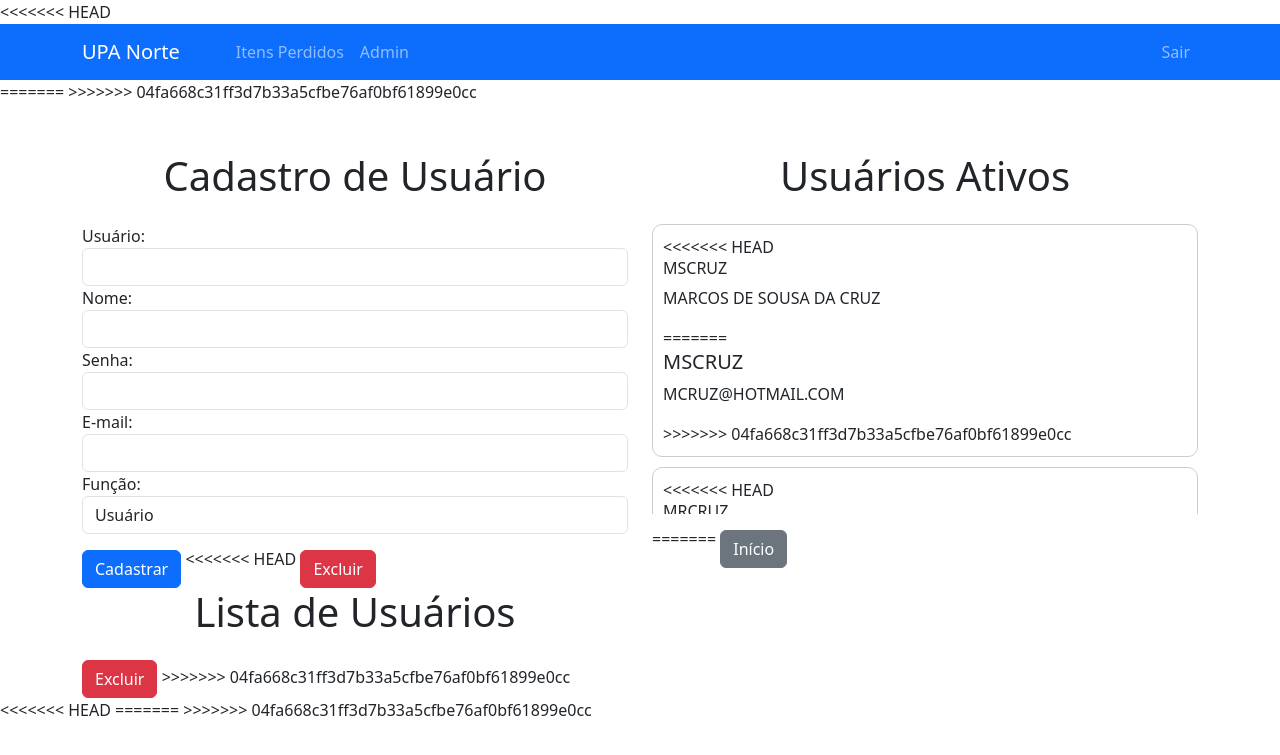
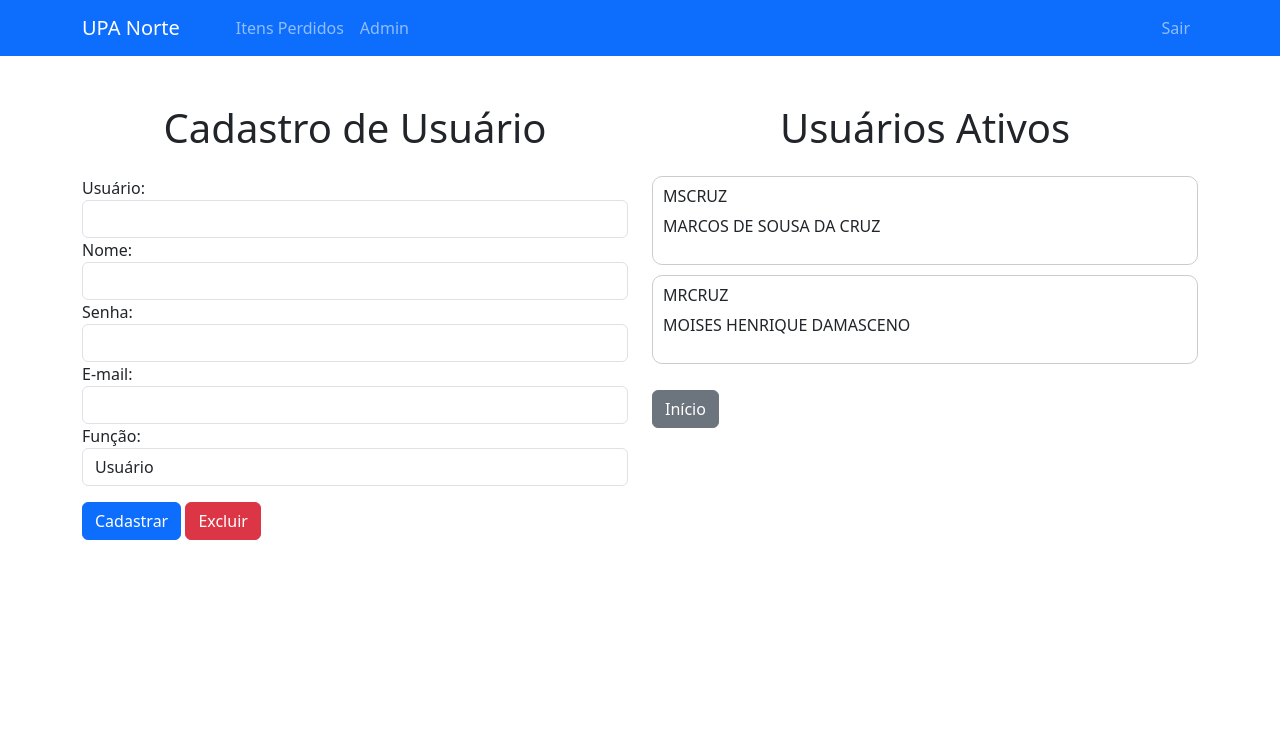
Before and after one commit to marqcrz/Pertences, a Flask app: page /cadastrar_usuario in a window 1280 px wide. Shown: the top 755 px of the page. Run offline with Flask 3, Linux system fonts and the light colour scheme; a user stored in the database is signed in; data comes from the database, SQL or seed files in the repository; both versions use the stored data as it was after the commit; some libraries are stand-ins or nearby versions.

Commit message:
Correções

```diff
--- a/app/templates/cadastrar_usuario.html
+++ b/app/templates/cadastrar_usuario.html
@@ -22,23 +22,16 @@
             margin-top: 10px;
         }
         .selected {
-<<<<<<< HEAD
             background-color: #d3d3d39d !important;
         }
         #userList {
             max-height: 290px; /* Define a altura máxima */
             overflow-y: auto; /* Adiciona scroll vertical quando necessário */
-=======
-            background-color: #d4edda !important; /* Cor verde suave */
->>>>>>> 04fa668c31ff3d7b33a5cfbe76af0bf61899e0cc
         }
     </style>
 </head>
 <body>
-<<<<<<< HEAD
         {% include 'navbar.html' %}
-=======
->>>>>>> 04fa668c31ff3d7b33a5cfbe76af0bf61899e0cc
     <div class="container mt-5">
         <div class="row">
             <div class="col-md-6">
@@ -68,7 +61,7 @@
                         </select>
                     </div>
                     <button type="submit" class="btn btn-primary mt-3">Cadastrar</button>
-<<<<<<< HEAD
+
                     <a class="btn btn-danger mt-3" id="deleteUserBtn">Excluir</a>
                 </form>
             </div>
@@ -76,16 +69,8 @@
                 <h1 class="text-center mb-4">Usuários Ativos</h1>
                 <div id="userList">
                 </div>
-=======
                     <a href="{{ url_for('pacientes.index') }}" class="btn btn-secondary mt-3">Início</a>
                 </form>
-            </div>
-            <div class="col-md-6">
-                <h1 class="text-center mb-4">Lista de Usuários</h1>
-                <div id="userList">
-                </div>
-                <button class="btn btn-danger" id="deleteUserBtn">Excluir</button>
->>>>>>> 04fa668c31ff3d7b33a5cfbe76af0bf61899e0cc
             </div>
         </div>
     </div>
@@ -102,13 +87,8 @@
                     data.forEach(usuario => {
                         const userCard = `
                             <div class="user-card" data-id="${usuario.id}">
-<<<<<<< HEAD
                                 <h6>${usuario.username}</h6>
                                 <p>${usuario.name}</p>
-=======
-                                <h5>${usuario.username}</h5>
-                                <p>${usuario.email}</p>
->>>>>>> 04fa668c31ff3d7b33a5cfbe76af0bf61899e0cc
                             </div>
                         `;
                         document.getElementById('userList').innerHTML += userCard;
@@ -174,7 +154,6 @@
                 });
             });
         }
-
         window.addEventListener('load', function() {
             carregarUsuarios();
             document.getElementById('deleteUserBtn').addEventListener('click', excluirUsuario);
@@ -226,7 +205,6 @@
         });
     });
 </script>
-<<<<<<< HEAD
 <script>
     // Função para tornar todos os inputs uppercase
     function tornarInputsUppercase() {
@@ -237,13 +215,10 @@
             });
         });
     }
-
     // Chamando a função ao carregar a página
     window.addEventListener('load', function() {
         tornarInputsUppercase();
     });
 </script>
-=======
->>>>>>> 04fa668c31ff3d7b33a5cfbe76af0bf61899e0cc
 </body>
 </html>
--- a/app/usuarios/routes.py
+++ b/app/usuarios/routes.py
@@ -136,8 +136,9 @@ def excluir_usuario(id):
 def admin():
     # Renderiza o template admin.html
     return render_template('admin.html')
+
+    # O código abaixo estava fora da função admin(), corrigido para estar dentro dela
     usuario = User.query.get_or_404(id)
     db.session.delete(usuario)
     db.session.commit()
-
     return jsonify({'success': True, 'message': 'Usuário excluído com sucesso'})
```
Also changed, not shown: app/templates/index.html (+4 -4 lines), instance/pertences.db.
